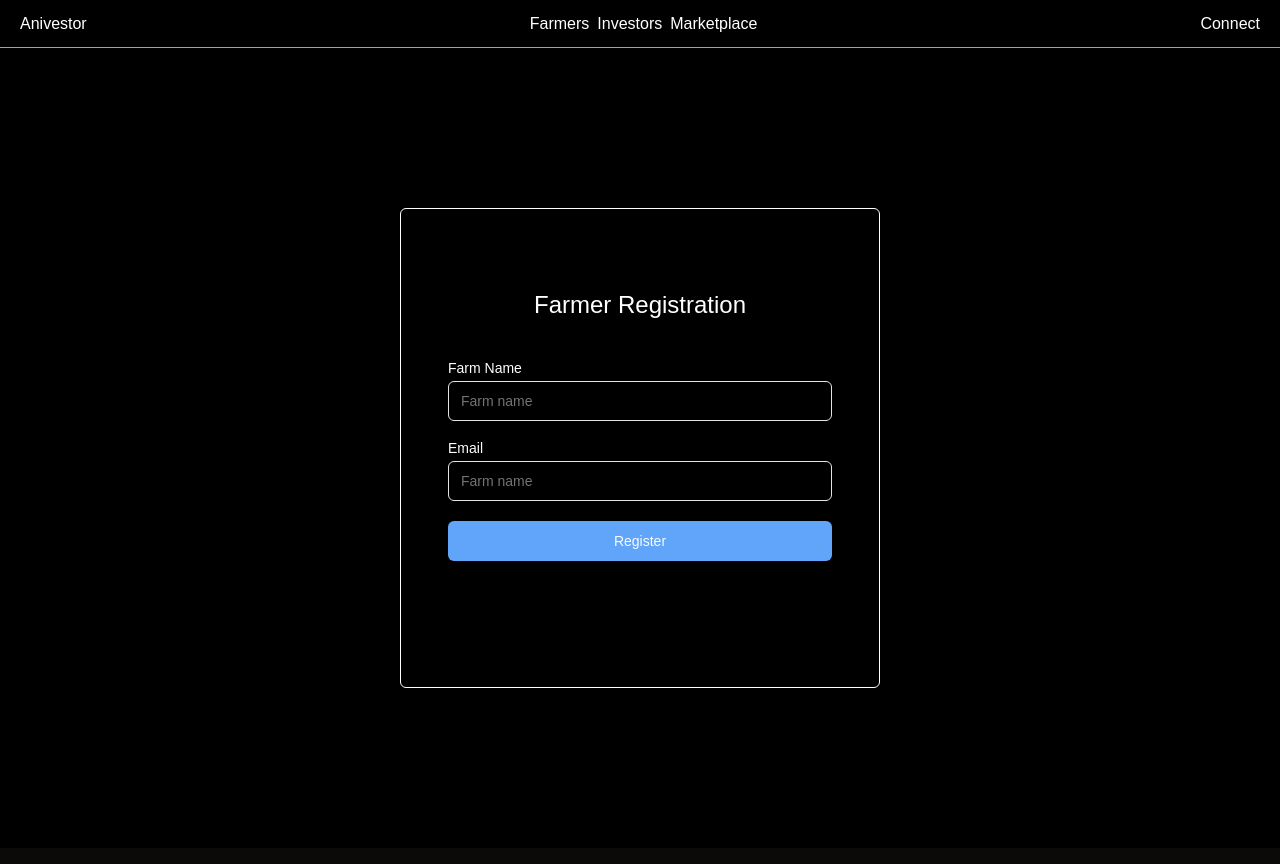
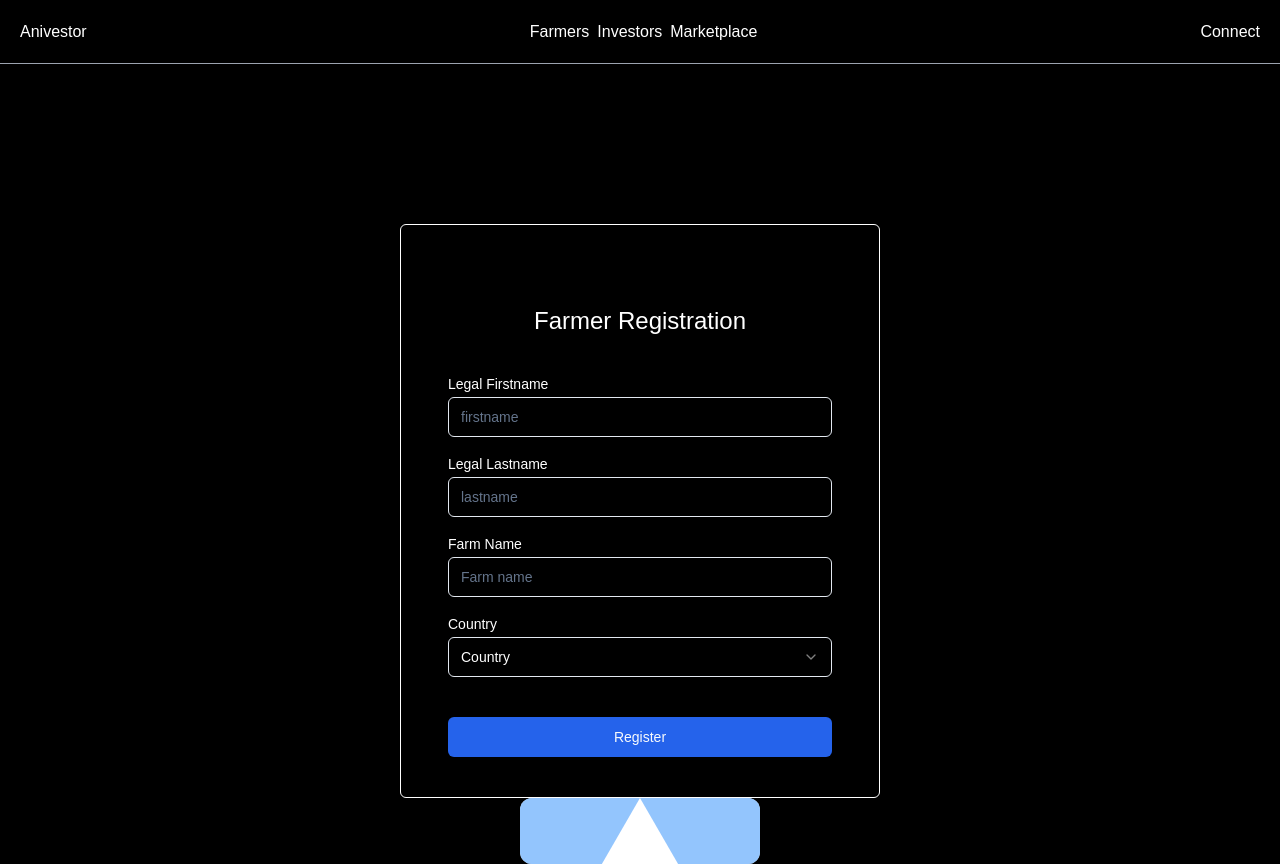
Before and after one commit to Maa-ly/Anivestor, a Next.js app in the folder frontend/: page /farmers in a window 1280 px wide. Built offline with nearby package versions, Linux system fonts and the light colour scheme.

Commit message:
feat: animal listing

```diff
--- a/frontend/package.json
+++ b/frontend/package.json
@@ -10,6 +10,7 @@
   },
   "dependencies": {
     "@radix-ui/react-label": "^2.1.1",
+    "@radix-ui/react-select": "^2.1.4",
     "@radix-ui/react-slot": "^1.1.1",
     "class-variance-authority": "^0.7.1",
     "clsx": "^2.1.1",
--- a/frontend/src/app/farmers/page.tsx
+++ b/frontend/src/app/farmers/page.tsx
@@ -2,23 +2,87 @@
 import { Input } from '@/components/ui/input'
 import { Label } from "@/components/ui/label"
 import { Button } from '@/components/ui/button'
+import Image from 'next/image'
+import {
+   Select,
+   SelectContent,
+   SelectItem,
+   SelectTrigger,
+   SelectValue,
+} from "@/components/ui/select"
+import vercel from "../../../public/vercel.svg"
+
 
 const page = () => {
+
+   const truncate = (text: string) => {
+      return text.slice(0,5)  + "..." + text.slice(-3);
+   }
    return (
       <main className='w-full h-screen bg-black flex flex-col items-center'>
-         <div className='w-[30rem] h-[30rem] flex flex-col items-center pt-20 bg-red-00 rounded-md border-solid border-[0.5px] border-white mt-[10rem]'>
+         <div className='w-[30rem] flex flex-col items-center pt-20 bg-red-00 rounded-md border-solid border-[0.5px] border-white mt-[10rem] pb-5'>
             <h2 className='text-2xl mb-10'>Farmer Registration</h2>
 
+            <div className="grid w-full max-w-sm items-center gap-1.5 mb-5">
+               <Label htmlFor="email">Legal Firstname</Label>
+               <Input type="text" id="farmName" placeholder="firstname" className='text-black outline-none bg-transparent border-solid border-[0.5px]' />
+            </div>
+            <div className="grid w-full max-w-sm items-center gap-1.5 mb-5">
+               <Label htmlFor="email">Legal Lastname</Label>
+               <Input type="text" id="farmName" placeholder="lastname" className='text-black outline-none bg-transparent border-solid border-[0.5px]' />
+            </div>
             <div className="grid w-full max-w-sm items-center gap-1.5 mb-5">
                <Label htmlFor="email">Farm Name</Label>
                <Input type="text" id="farmName" placeholder="Farm name" className='text-black outline-none bg-transparent border-solid border-[0.5px]' />
             </div>
-            <div className="grid w-full max-w-sm items-center gap-1.5">
-               <Label htmlFor="email">Email</Label>
-               <Input type="text" id="farmName" placeholder="Farm name" className='text-black outline-none bg-transparent border-solid border-[0.5px]' />
+            <div className="grid w-full max-w-sm items-center gap-1.5 mb-5">
+
+               <Label htmlFor="email">Country</Label>
+               <Select>
+                  <SelectTrigger className="w-[24rem] bg-black ">
+                     <SelectValue placeholder="Country" />
+                  </SelectTrigger>
+                  <SelectContent className='bg-black text-white'>
+                     <SelectItem value="gh">Ghana</SelectItem>
+                     <SelectItem value="us">USA</SelectItem>
+                  </SelectContent>
+               </Select>
             </div>
-            <Button className='bg-blue-400 hover:bg-blue-500 w-[24rem] my-5 '>Register</Button>
+            <Button className=' w-[24rem] my-5 '>Register</Button>
          </div>
+
+         <div className='w-[15rem] h-[20rem] bg-slate-300 text-black rounded-xl overflow-hidden shadow-md'>
+            <Image src={vercel} alt="image" width={200} height={200} className='w-full h-[8rem] bg-blue-300' />
+
+            <div className='p-4'>
+               <h3 className='font-semibold'>Big On Animal</h3>
+               <div className='flex justify-between'>
+
+                  <div>
+                     <h3 className='text-[12px] text-gray-800'>Farm name</h3>
+                     <p className='text-sm'>Kaleel {truncate("0x4990299049sifj3990")}</p>
+                  </div>
+                  <div>
+                     <h3 className='text-[12px] text-gray-800'>Daily Profit</h3>
+                     <p className='text-sm'>$490</p>
+                  </div>
+               </div>
+               <div className='flex justify-between'>
+
+                  <div>
+                     <h3 className='text-[12px] text-gray-800'>Farm name</h3>
+                     <p className='text-sm'>Kaleel {truncate("0x4990299049sifj3990")}</p>
+                  </div>
+                  <div>
+                     <h3 className='text-[12px] text-gray-800'>Daily Profit</h3>
+                     <p className='text-sm'>$490</p>
+                  </div>
+               </div>
+
+               <Button className='w-full'>Invest</Button>
+            </div>
+         </div>
+
       </main>
    )
 }
--- a/frontend/src/app/globals.css
+++ b/frontend/src/app/globals.css
@@ -6,54 +6,56 @@
   font-family: Arial, Helvetica, sans-serif;
 }
 
+
 @layer base {
    :root {
-    --background: 100 1000% 100%;
-    --foreground: 0 0% 3.9%;
+     --background: 0 0% 100%;
+     --foreground: 222.2 84% 4.9%;
      --card: 0 0% 100%;
-    --card-foreground: 0 0% 3.9%;
+     --card-foreground: 222.2 84% 4.9%;
      --popover: 0 0% 100%;
-    --popover-foreground: 0 0% 3.9%;
-    --primary: 0 0% 9%;
-    --primary-foreground: 0 0% 98%;
-    --secondary: 0 0% 96.1%;
-    --secondary-foreground: 0 0% 9%;
-    --muted: 0 0% 96.1%;
-    --muted-foreground: 0 0% 45.1%;
-    --accent: 0 0% 96.1%;
-    --accent-foreground: 0 0% 9%;
+     --popover-foreground: 222.2 84% 4.9%;
+     --primary: 221.2 83.2% 53.3%;
+     --primary-foreground: 210 40% 98%;
+     --secondary: 210 40% 96.1%;
+     --secondary-foreground: 222.2 47.4% 11.2%;
+     --muted: 210 40% 96.1%;
+     --muted-foreground: 215.4 16.3% 46.9%;
+     --accent: 210 40% 96.1%;
+     --accent-foreground: 222.2 47.4% 11.2%;
      --destructive: 0 84.2% 60.2%;
-    --destructive-foreground: 0 0% 98%;
-    --border: 0 0% 89.8%;
-    --input: 0 0% 89.8%;
-    --ring: 0 0% 3.9%;
+     --destructive-foreground: 210 40% 98%;
+     --border: 214.3 31.8% 91.4%;
+     --input: 214.3 31.8% 91.4%;
+     --ring: 221.2 83.2% 53.3%;
+     --radius: 0.5rem;
      --chart-1: 12 76% 61%;
      --chart-2: 173 58% 39%;
      --chart-3: 197 37% 24%;
      --chart-4: 43 74% 66%;
      --chart-5: 27 87% 67%;
-    --radius: 0.5rem;
    }
+
    .dark {
-    --background: 100 1000% 3.9%;
-    --foreground: 0 0% 98%;
-    --card: 0 0% 3.9%;
-    --card-foreground: 0 0% 98%;
-    --popover: 0 0% 3.9%;
-    --popover-foreground: 0 0% 98%;
-    --primary: 0 0% 98%;
-    --primary-foreground: 0 0% 9%;
-    --secondary: 0 0% 14.9%;
-    --secondary-foreground: 0 0% 98%;
-    --muted: 0 0% 14.9%;
-    --muted-foreground: 0 0% 63.9%;
-    --accent: 0 0% 14.9%;
-    --accent-foreground: 0 0% 98%;
+     --background: 222.2 84% 4.9%;
+     --foreground: 210 40% 98%;
+     --card: 222.2 84% 4.9%;
+     --card-foreground: 210 40% 98%;
+     --popover: 222.2 84% 4.9%;
+     --popover-foreground: 210 40% 98%;
+     --primary: 217.2 91.2% 59.8%;
+     --primary-foreground: 222.2 47.4% 11.2%;
+     --secondary: 217.2 32.6% 17.5%;
+     --secondary-foreground: 210 40% 98%;
+     --muted: 217.2 32.6% 17.5%;
+     --muted-foreground: 215 20.2% 65.1%;
+     --accent: 217.2 32.6% 17.5%;
+     --accent-foreground: 210 40% 98%;
      --destructive: 0 62.8% 30.6%;
-    --destructive-foreground: 0 0% 98%;
-    --border: 0 0% 14.9%;
-    --input: 0 0% 14.9%;
-    --ring: 0 0% 83.1%;
+     --destructive-foreground: 210 40% 98%;
+     --border: 217.2 32.6% 17.5%;
+     --input: 217.2 32.6% 17.5%;
+     --ring: 224.3 76.3% 48%;
      --chart-1: 220 70% 50%;
      --chart-2: 160 60% 45%;
      --chart-3: 30 80% 55%;
@@ -61,6 +63,7 @@
      --chart-5: 340 75% 55%;
    }
  }
+
 
 @layer base {
   * {
--- a/frontend/src/components/navbar.tsx
+++ b/frontend/src/components/navbar.tsx
@@ -4,7 +4,7 @@
 const Navbar = () => {
    const router = useRouter();
    return (
-      <div className="w-full h-[3rem] bg-black border-b-gray-400 border-b-[1px] flex justify-between items-center px-5 text-white">
+      <div className="w-full h-[4rem] bg-black border-b-gray-400 border-b-[1px] flex justify-between items-center px-5 text-white">
          <div>Anivestor</div>
          <div className="flex gap-2">
             <div onClick={() => router.push('/farmers')}>Farmers</div>
--- /dev/null
+++ b/frontend/src/components/ui/select.tsx
@@ -0,0 +1,160 @@
+"use client"
+
+import * as React from "react"
+import * as SelectPrimitive from "@radix-ui/react-select"
+import { Check, ChevronDown, ChevronUp } from "lucide-react"
+
+import { cn } from "@/lib/utils"
+
+const Select = SelectPrimitive.Root
+
+const SelectGroup = SelectPrimitive.Group
+
+const SelectValue = SelectPrimitive.Value
+
+const SelectTrigger = React.forwardRef<
+  React.ElementRef<typeof SelectPrimitive.Trigger>,
+  React.ComponentPropsWithoutRef<typeof SelectPrimitive.Trigger>
+>(({ className, children, ...props }, ref) => (
+  <SelectPrimitive.Trigger
+    ref={ref}
+    className={cn(
+      "flex h-10 w-full items-center justify-between rounded-md border border-input bg-background px-3 py-2 text-sm ring-offset-background placeholder:text-muted-foreground focus:outline-none focus:ring-2 focus:ring-ring focus:ring-offset-2 disabled:cursor-not-allowed disabled:opacity-50 [&>span]:line-clamp-1",
+      className
+    )}
+    {...props}
+  >
+    {children}
+    <SelectPrimitive.Icon asChild>
+      <ChevronDown className="h-4 w-4 opacity-50" />
+    </SelectPrimitive.Icon>
+  </SelectPrimitive.Trigger>
+))
+SelectTrigger.displayName = SelectPrimitive.Trigger.displayName
+
+const SelectScrollUpButton = React.forwardRef<
+  React.ElementRef<typeof SelectPrimitive.ScrollUpButton>,
+  React.ComponentPropsWithoutRef<typeof SelectPrimitive.ScrollUpButton>
+>(({ className, ...props }, ref) => (
+  <SelectPrimitive.ScrollUpButton
+    ref={ref}
+    className={cn(
+      "flex cursor-default items-center justify-center py-1",
+      className
+    )}
+    {...props}
+  >
+    <ChevronUp className="h-4 w-4" />
+  </SelectPrimitive.ScrollUpButton>
+))
+SelectScrollUpButton.displayName = SelectPrimitive.ScrollUpButton.displayName
+
+const SelectScrollDownButton = React.forwardRef<
+  React.ElementRef<typeof SelectPrimitive.ScrollDownButton>,
+  React.ComponentPropsWithoutRef<typeof SelectPrimitive.ScrollDownButton>
+>(({ className, ...props }, ref) => (
+  <SelectPrimitive.ScrollDownButton
+    ref={ref}
+    className={cn(
+      "flex cursor-default items-center justify-center py-1",
+      className
+    )}
+    {...props}
+  >
+    <ChevronDown className="h-4 w-4" />
+  </SelectPrimitive.ScrollDownButton>
+))
+SelectScrollDownButton.displayName =
+  SelectPrimitive.ScrollDownButton.displayName
+
+const SelectContent = React.forwardRef<
+  React.ElementRef<typeof SelectPrimitive.Content>,
+  React.ComponentPropsWithoutRef<typeof SelectPrimitive.Content>
+>(({ className, children, position = "popper", ...props }, ref) => (
+  <SelectPrimitive.Portal>
+    <SelectPrimitive.Content
+      ref={ref}
+      className={cn(
+        "relative z-50 max-h-96 min-w-[8rem] overflow-hidden rounded-md border bg-popover text-popover-foreground shadow-md data-[state=open]:animate-in data-[state=closed]:animate-out data-[state=closed]:fade-out-0 data-[state=open]:fade-in-0 data-[state=closed]:zoom-out-95 data-[state=open]:zoom-in-95 data-[side=bottom]:slide-in-from-top-2 data-[side=left]:slide-in-from-right-2 data-[side=right]:slide-in-from-left-2 data-[side=top]:slide-in-from-bottom-2",
+        position === "popper" &&
+          "data-[side=bottom]:translate-y-1 data-[side=left]:-translate-x-1 data-[side=right]:translate-x-1 data-[side=top]:-translate-y-1",
+        className
+      )}
+      position={position}
+      {...props}
+    >
+      <SelectScrollUpButton />
+      <SelectPrimitive.Viewport
+        className={cn(
+          "p-1",
+          position === "popper" &&
+            "h-[var(--radix-select-trigger-height)] w-full min-w-[var(--radix-select-trigger-width)]"
+        )}
+      >
+        {children}
+      </SelectPrimitive.Viewport>
+      <SelectScrollDownButton />
+    </SelectPrimitive.Content>
+  </SelectPrimitive.Portal>
+))
+SelectContent.displayName = SelectPrimitive.Content.displayName
+
+const SelectLabel = React.forwardRef<
+  React.ElementRef<typeof SelectPrimitive.Label>,
+  React.ComponentPropsWithoutRef<typeof SelectPrimitive.Label>
+>(({ className, ...props }, ref) => (
+  <SelectPrimitive.Label
+    ref={ref}
+    className={cn("py-1.5 pl-8 pr-2 text-sm font-semibold", className)}
+    {...props}
+  />
+))
+SelectLabel.displayName = SelectPrimitive.Label.displayName
+
+const SelectItem = React.forwardRef<
+  React.ElementRef<typeof SelectPrimitive.Item>,
+  React.ComponentPropsWithoutRef<typeof SelectPrimitive.Item>
+>(({ className, children, ...props }, ref) => (
+  <SelectPrimitive.Item
+    ref={ref}
+    className={cn(
+      "relative flex w-full cursor-default select-none items-center rounded-sm py-1.5 pl-8 pr-2 text-sm outline-none focus:bg-accent focus:text-accent-foreground data-[disabled]:pointer-events-none data-[disabled]:opacity-50",
+      className
+    )}
+    {...props}
+  >
+    <span className="absolute left-2 flex h-3.5 w-3.5 items-center justify-center">
+      <SelectPrimitive.ItemIndicator>
+        <Check className="h-4 w-4" />
+      </SelectPrimitive.ItemIndicator>
+    </span>
+
+    <SelectPrimitive.ItemText>{children}</SelectPrimitive.ItemText>
+  </SelectPrimitive.Item>
+))
+SelectItem.displayName = SelectPrimitive.Item.displayName
+
+const SelectSeparator = React.forwardRef<
+  React.ElementRef<typeof SelectPrimitive.Separator>,
+  React.ComponentPropsWithoutRef<typeof SelectPrimitive.Separator>
+>(({ className, ...props }, ref) => (
+  <SelectPrimitive.Separator
+    ref={ref}
+    className={cn("-mx-1 my-1 h-px bg-muted", className)}
+    {...props}
+  />
+))
+SelectSeparator.displayName = SelectPrimitive.Separator.displayName
+
+export {
+  Select,
+  SelectGroup,
+  SelectValue,
+  SelectTrigger,
+  SelectContent,
+  SelectLabel,
+  SelectItem,
+  SelectSeparator,
+  SelectScrollUpButton,
+  SelectScrollDownButton,
+}
```
Also changed, not shown: 1 other file (tests, documents, lock files or other folders). Lines whose indentation alone changed are shown as unchanged.
